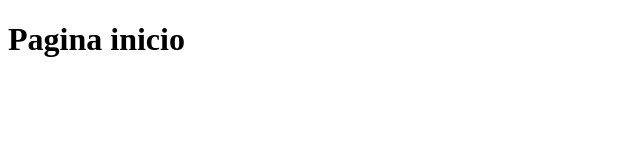
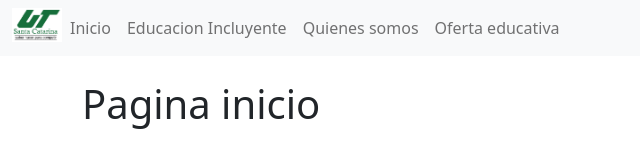
Before and after one commit to DanielCrzz/GPDS-P2-A3-PagUTSC, a plain HTML site: page index.html in a window 1280 px wide. Shown: the whole page, without its empty margins (0-640 px from the left). Drawn offline with nearby package versions, Linux system fonts and the light colour scheme.

Commit message:
implementacion del navbar

```diff
--- a/index.html
+++ b/index.html
@@ -1,10 +1,40 @@
 <!DOCTYPE html>
 <html lang="en" dir="ltr">
-  <head>
-    <meta charset="utf-8">
-    <title></title>
-  </head>
-  <body>
+
+<head>
+  <meta charset="utf-8">
+  <title>Universidad Tecnologica Santa Catarina</title>
+  <link href="https://cdn.jsdelivr.net/npm/bootstrap@5.1.1/dist/css/bootstrap.min.css" rel="stylesheet">
+  <script src="https://cdn.jsdelivr.net/npm/bootstrap@5.1.1/dist/js/bootstrap.bundle.min.js"></script>
+</head>
+
+<body>
+  <nav class="navbar navbar-expand-sm bg-light navbar-light fixed-top">
+    <div class="container-fluid">
+      <ul class="navbar-nav">
+        <li class="nav-item">
+          <img src="img/logoUTSC.png" alt="Logo" style="width:50px;">
+        </li>
+        <li class="nav-item">
+          <a class="nav-link" href="#">Inicio</a>
+        </li>
+        <li class="nav-item">
+          <a class="nav-link" href="EducacionIncluyente.html">Educacion Incluyente</a>
+        </li>
+        <li class="nav-item">
+          <a class="nav-link" href="#">Quienes somos</a>
+        </li>
+        <li class="nav-item">
+          <a class="nav-link" href="#">Oferta educativa</a>
+        </li>
+      </ul>
+    </div>
+  </nav>
+
+  <div class="container" style="margin-top:80px">
     <h1>Pagina inicio</h1>
-  </body>
+  </div>
+
+</body>
+
 </html>
```
Also changed, not shown: img/logoUTSC.png (added).
